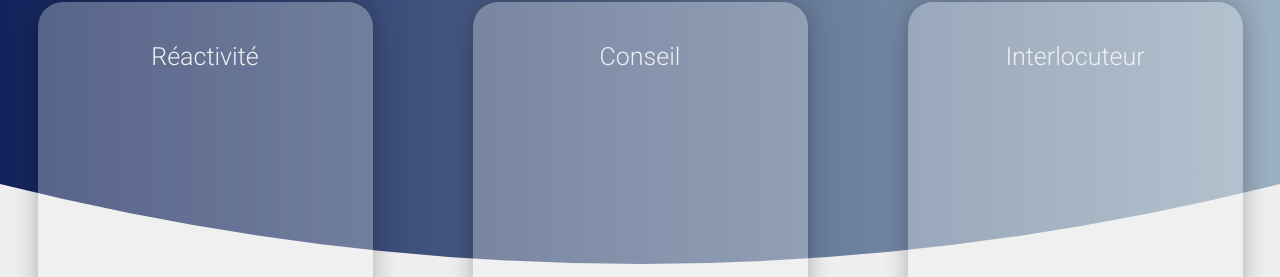
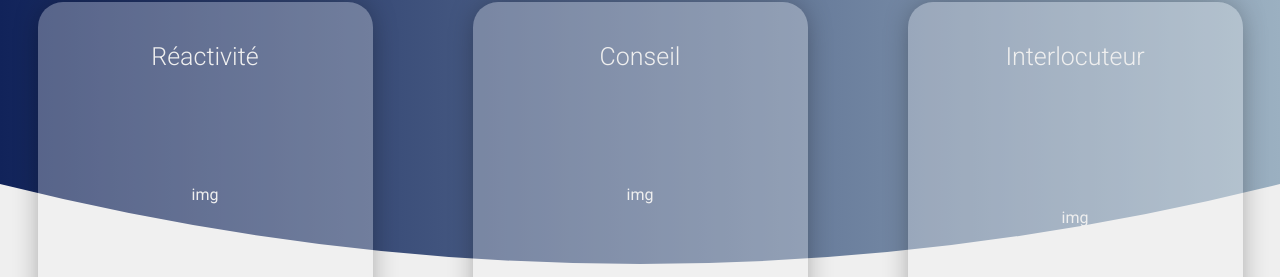
Before and after one commit to Scharlyopitz/One-comm, a React (Vite) app: page / in a window 1280 px wide. Shown: the part 1096-1373 px from the top of the page. Built offline with nearby package versions, Linux system fonts and the light colour scheme.

Commit message:
Ajout "img"

```diff
--- a/src/components/Home/Section2.jsx
+++ b/src/components/Home/Section2.jsx
@@ -68,6 +68,7 @@ function Card({ name, image, paragraphe }) {
   return (
     <div className="card">
       <p className="name">{name}</p>
+      <p>img</p>
       {/* <img src={image} alt={`image ${name}`} /> */}
       <p className="paragraphe">{paragraphe}</p>
     </div>
```
